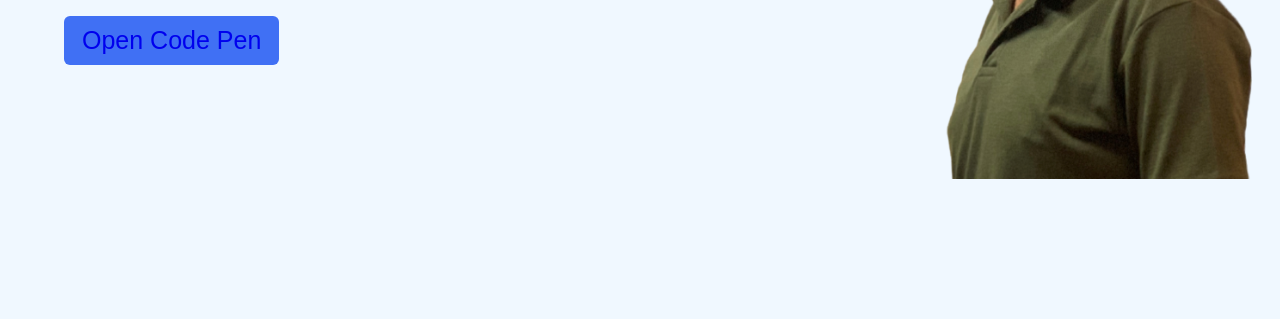
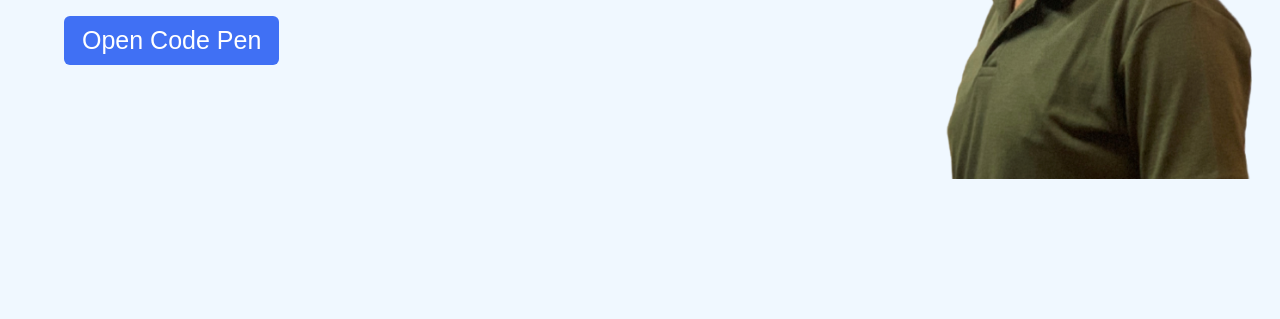
Before and after one commit to Aman-Sharma404/portofolio.github.io, a plain HTML site: page index.html in a window 1280 px wide. Shown: the part 481-800 px from the top of the page. Drawn offline with Linux system fonts and the light colour scheme.

Commit message:
Update style.css

```diff
--- a/style.css
+++ b/style.css
@@ -139,7 +139,7 @@ nav .navbar .menu li{
     border: 2px solid transparent;
     transition: all 0.4s ease;
 
-    & a+{
+    & a{
         color: #fff;
         font-size: 25px;
     }
```
